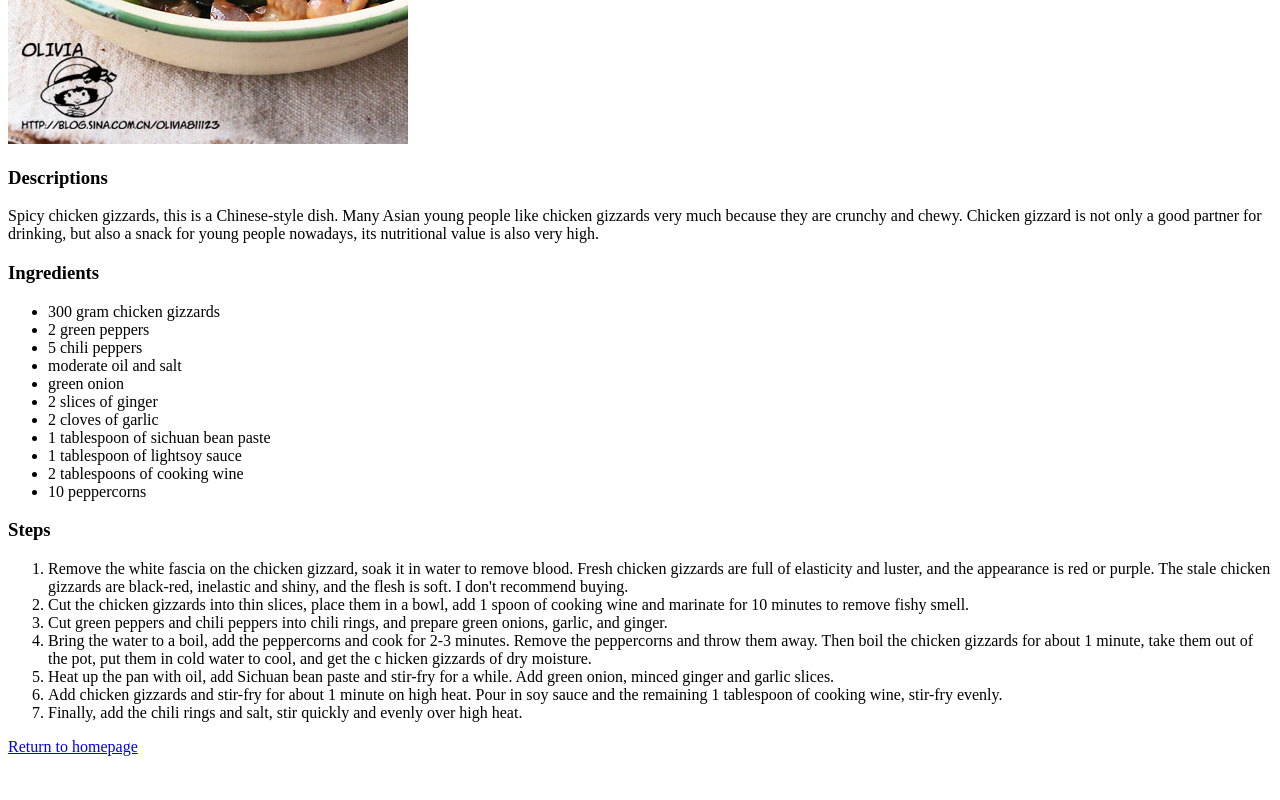
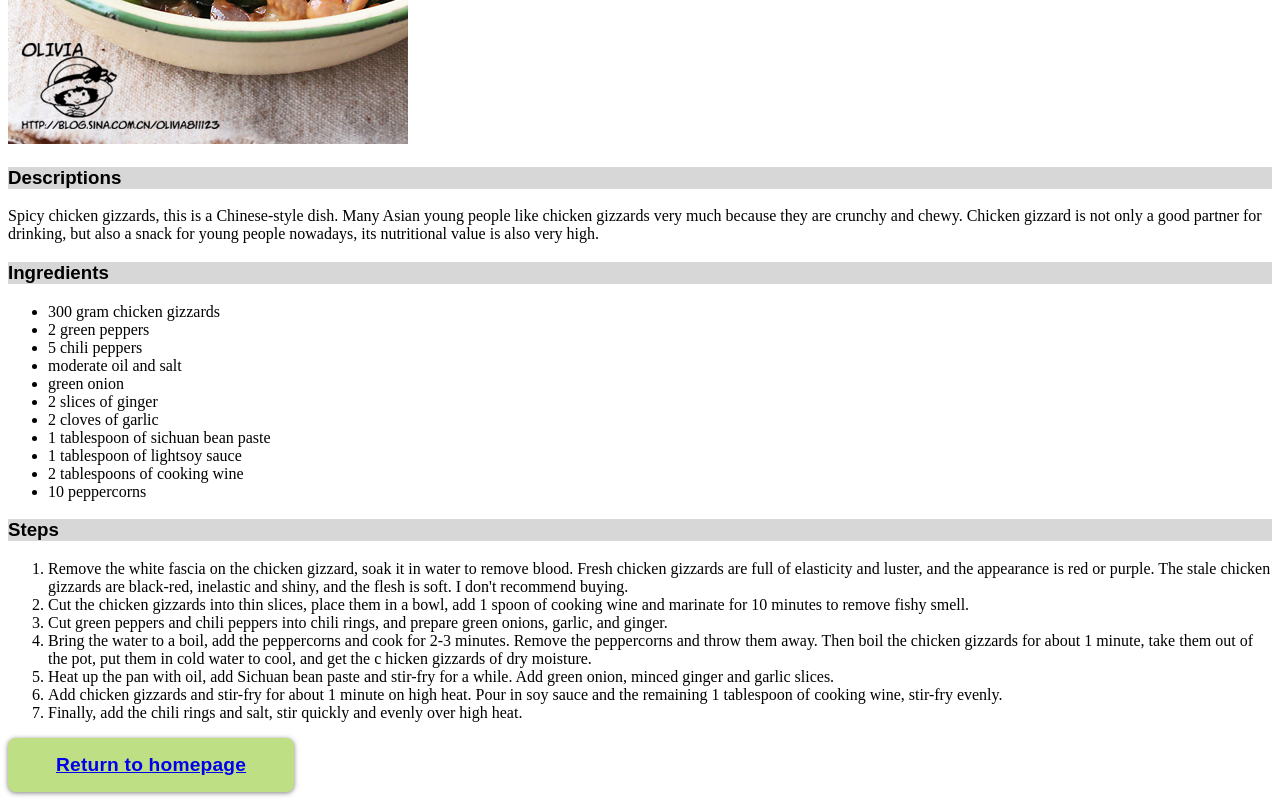
Before and after one commit to HeyItsStella/odin_recipes, a plain HTML site: page pages/ck_gz.html in a window 1280 px wide. Shown: the part 536-1336 px from the top of the page. Before the commit the page ends 1308 px from the top, so only its background shows below. Drawn offline with Linux system fonts and the light colour scheme.

Commit message:
add button design

```diff
--- a/pages/ck_gz.html
+++ b/pages/ck_gz.html
@@ -3,11 +3,12 @@
     <head>
         <meta charset="utf-8">
         <title>Spicy Chicken Gizzards tutorial</title>
+        <link rel="stylesheet" href="../style.css">
     </head>
     <body>
         <h1>Spicy Chicken Gizzards</h1>
         <img src="../images/ck_gz.jpg" alt="A picture of a spicy chicken gizzards dish">
-        <h3>Descriptions</h3>
+        <h3 class="heading">Descriptions</h3>
         <p>Spicy chicken gizzards, this is a Chinese-style dish.
              Many Asian young people like chicken gizzards very
              much because they are crunchy and chewy. Chicken gizzard
@@ -15,7 +16,7 @@
               a snack for young people nowadays, its nutritional value
               is also very high.</p>
 
-        <h3>Ingredients</h3>
+        <h3 class="heading">Ingredients</h3>
 
         <ul>
             <li>    300 gram chicken gizzards</li>
@@ -31,7 +32,7 @@
             <li>    10 peppercorns</li>
         </ul>
 
-        <h3>Steps</h3>
+        <h3 class="heading">Steps</h3>
         <ol>
             <li>     Remove the white fascia on the chicken gizzard,
                 soak it in water to remove blood. Fresh chicken gizzards
@@ -58,6 +59,6 @@
             <li>    Finally, add the chili rings and salt,
                  stir quickly and evenly over high heat.</li>
         </ol>
-        <p><a href="../index.html">Return to homepage</a></p>
+        <button><a href="../index.html">Return to homepage</a></button>
     </body>
 </html>
--- /dev/null
+++ b/style.css
@@ -0,0 +1,20 @@
+button{
+    color:black;
+    background-color:rgb(191, 223, 132);
+    font-family: papyrus, sans-serif;
+    font-size:1.2em;
+    text-decoration: none;
+    padding:1rem 3rem;
+    letter-spacing: 0.2px;
+    font-weight: bold;
+    box-shadow:0 0.05em 0.25em 0 rgb(0 0 0 / 50%);
+    border:none;
+    display:inline-block;
+    border-radius: 0.4em;
+
+}
+
+.heading{
+    background-color: rgba(212, 212, 212, 0.925);
+    font-family: papyrus, sans-serif;
+}
```
Also changed, not shown: pages/guacamole.html (+5 -4 lines), pages/spicy_cauliflower.html (+5 -4 lines), index.html (line endings or trailing spaces), 1 other file.
